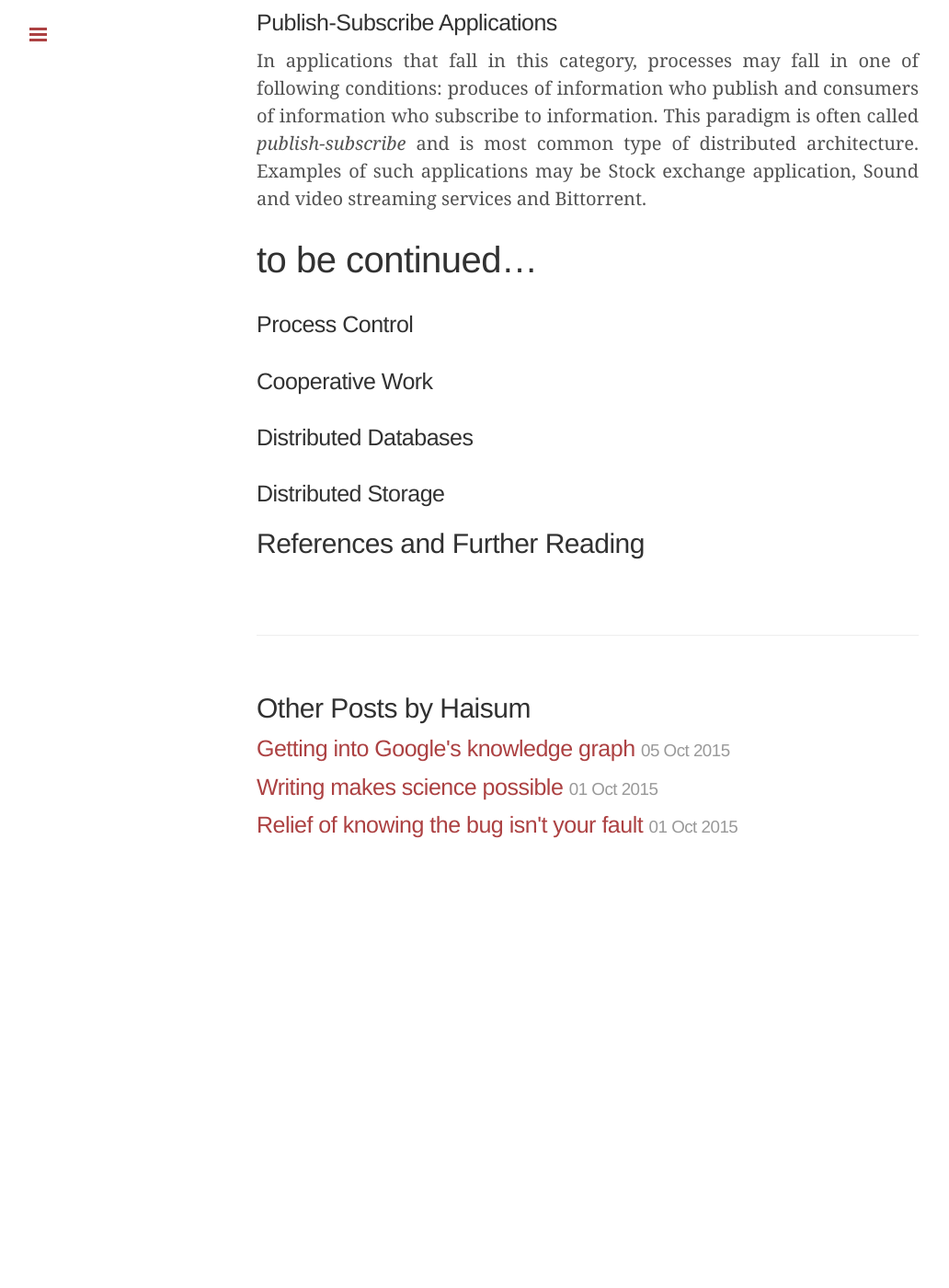
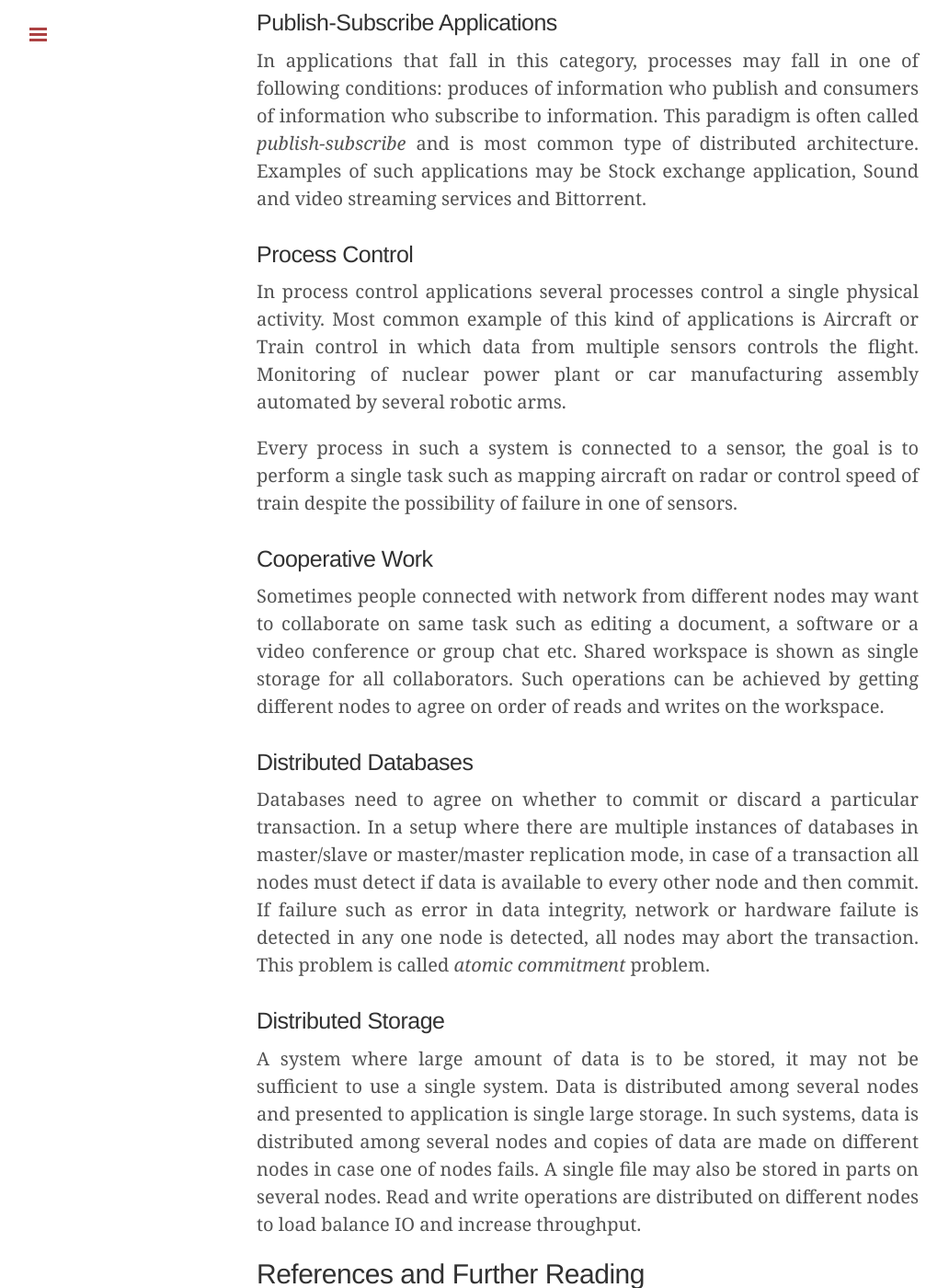
Before and after one commit to haisum/haisum.github.io, a Jekyll site: the page built from _posts/2015-10-08-problems-and-classification-of-distributed-systems.md, in a window 1280 px wide and 1400 px high, scrolled down 2528 px. Shown: the whole window at 92% size, without its empty margins (1-1033 px from the left). Built offline with Jekyll 4.4.1, drawn with Linux system fonts in a browser that asks for light colours; Markdown is read by kramdown in place of the engine named in the settings; comment, search, counter and statistics services are not loaded; before the commit the page ends 3500 px from its top, so only the background shows below that; some of the changed text lies outside the part shown.

Commit message:
Completing distributed systems post

```diff
--- a/_posts/2015-10-08-problems-and-classification-of-distributed-systems.md
+++ b/_posts/2015-10-08-problems-and-classification-of-distributed-systems.md
@@ -28,23 +28,28 @@ We attempt to classify distributed systems based on nature of distribution of th
 
 In applications that fall in this category, processes may fall in one of following conditions: produces of information who publish and consumers of information who subscribe to information. This paradigm is often called *publish-subscribe* and is most common type of distributed architecture. Examples of such applications may be Stock exchange application, Sound and video streaming services and Bittorrent.
 
-
-#to be continued...
-
 ### Process Control
 
+In process control applications several processes control a single physical activity. Most common example of this kind of applications is Aircraft or Train control in which data from multiple sensors controls the flight. Monitoring of nuclear power plant or car manufacturing assembly automated by several robotic arms.
+
+Every process in such a system is connected to a sensor, the goal is to perform a single task such as mapping aircraft on radar or control speed of train despite the possibility of failure in one of sensors.
 
 ### Cooperative Work
 
-
+Sometimes people connected with network from different nodes may want to collaborate on same task such as editing a document, a software or a video conference or group chat etc. Shared workspace is shown as single storage for all collaborators. Such operations can be achieved by getting different nodes to agree on order of reads and writes on the workspace.
 
 ### Distributed Databases
 
-
+Databases need to agree on whether to commit or discard a particular transaction. In a setup where there are multiple instances of databases in master/slave or master/master replication mode, in case of a transaction all nodes must detect if data is available to every other node and then commit. If failure such as error in data integrity, network or hardware failute is detected in any one node is detected, all nodes may abort the transaction. This problem is called *atomic commitment* problem.
 
 ### Distributed Storage
 
-
-
+A system where large amount of data is to be stored, it may not be sufficient to use a single system. Data is distributed among several nodes and presented to application is single large storage. In such systems, data is distributed among several nodes and copies of data are made on different nodes in case one of nodes fails. A single file may also be stored in parts on several nodes. Read and write operations are distributed on different nodes to load balance IO and increase throughput.
 
 ## References and Further Reading
+
+This article is a dumbed down version of chapter one in [Introduction to reliable secure distributed programming](http://www.amazon.com/Introduction-Reliable-Secure-Distributed-Programming/dp/3642152597/ref=sr_1_3?ie=UTF8&qid=1444293858&sr=8-3&keywords=reliable+distributed+systems) book. I recommend studying whole book as it will help in clarifying theoratical concepts of distributed systems.
+
+[ETH Zurich's course](http://dcg.ethz.ch/lectures/podc_allstars/index.html) on Distributed Systems is also a great resource. Chapter 0 is good resource to reflect on concepts described in this article.
+
+Expect more posts on distributed systems from me in future.
```
